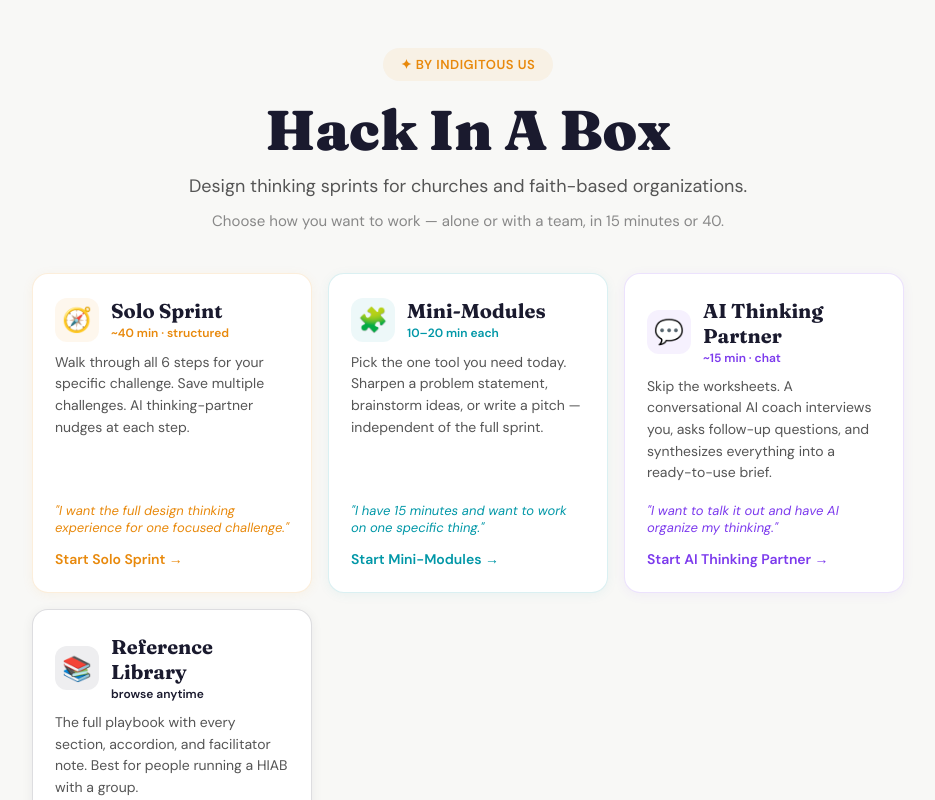
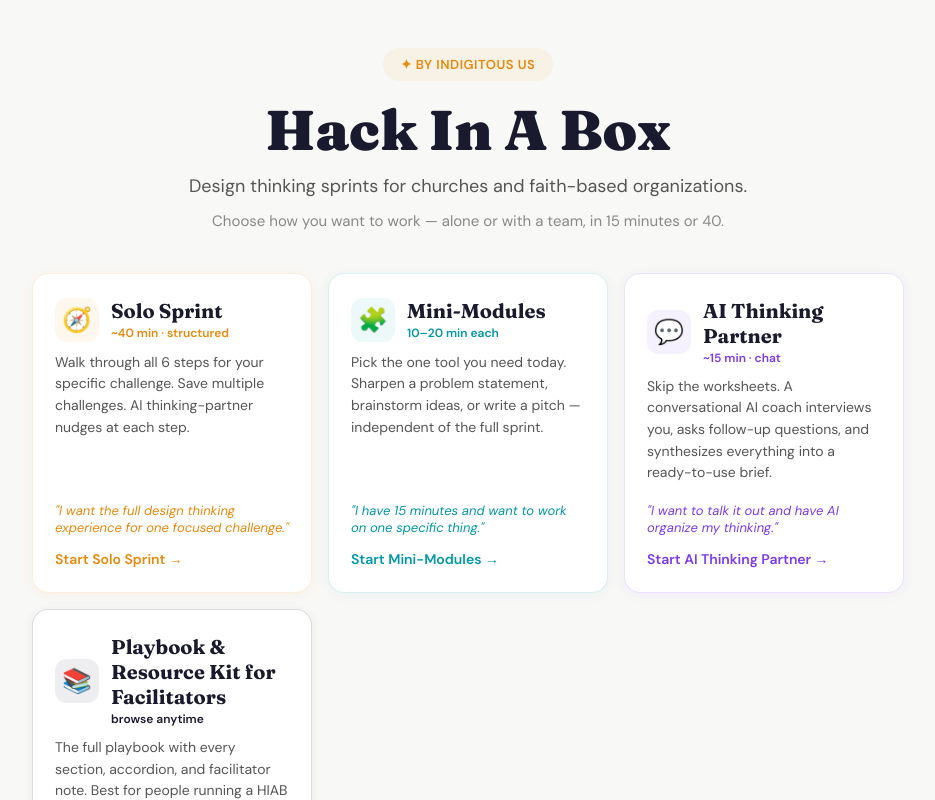
Before and after one commit to jeeminhan/hack-in-a-box, a React (Vite) app: page / in a window 1280 px wide. Shown: the top 800 px of the page, without its empty margins (172-1107 px from the left). Built offline with nearby package versions, Linux system fonts and the light colour scheme.

Commit message:
Rename Reference Library card to Playbook & Resource Kit for Facilitators

```diff
--- a/src/HackInABox.jsx
+++ b/src/HackInABox.jsx
@@ -2617,7 +2617,7 @@
     },
     {
       key: "reference",
-      label: "Reference Library",
+      label: "Playbook & Resource Kit for Facilitators",
       time: "browse anytime",
       accent: "#1a1a2e",
       desc: "The full playbook with every section, accordion, and facilitator note. Best for people running a HIAB with a group.",
```
